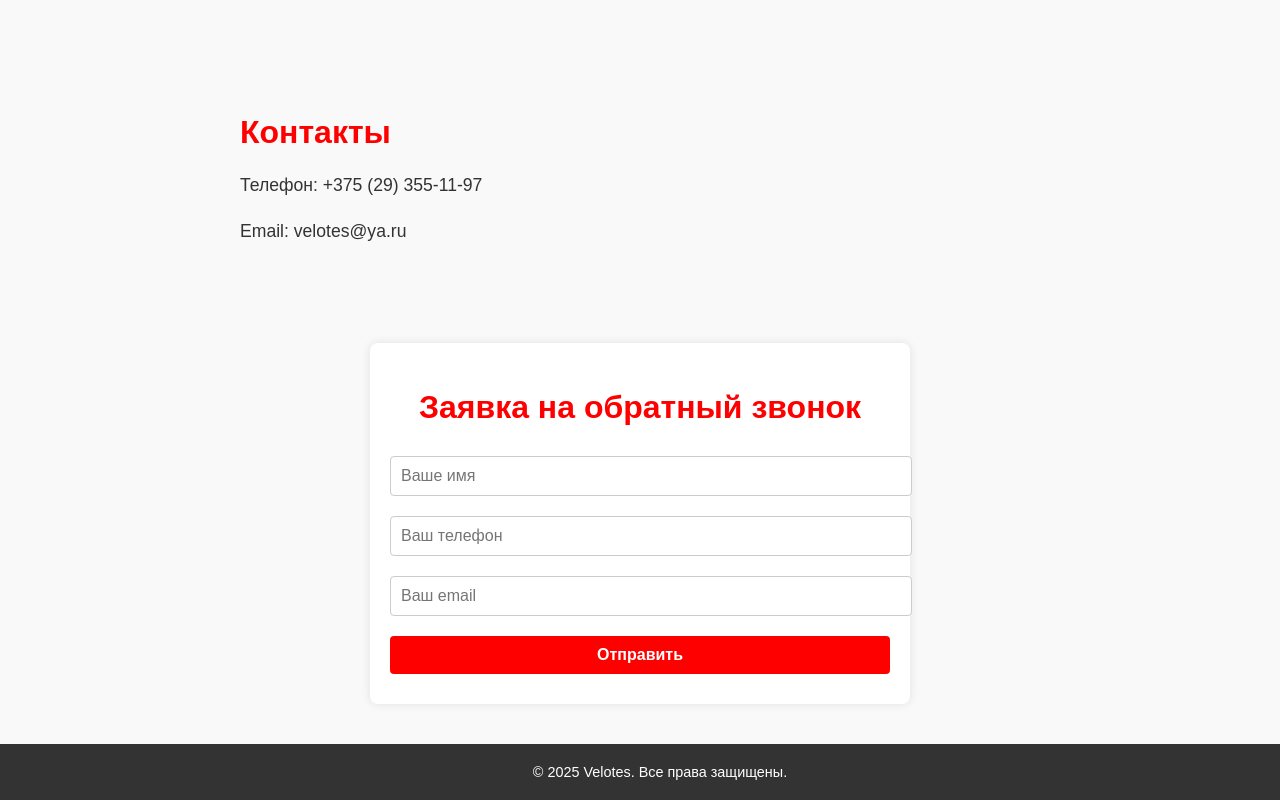
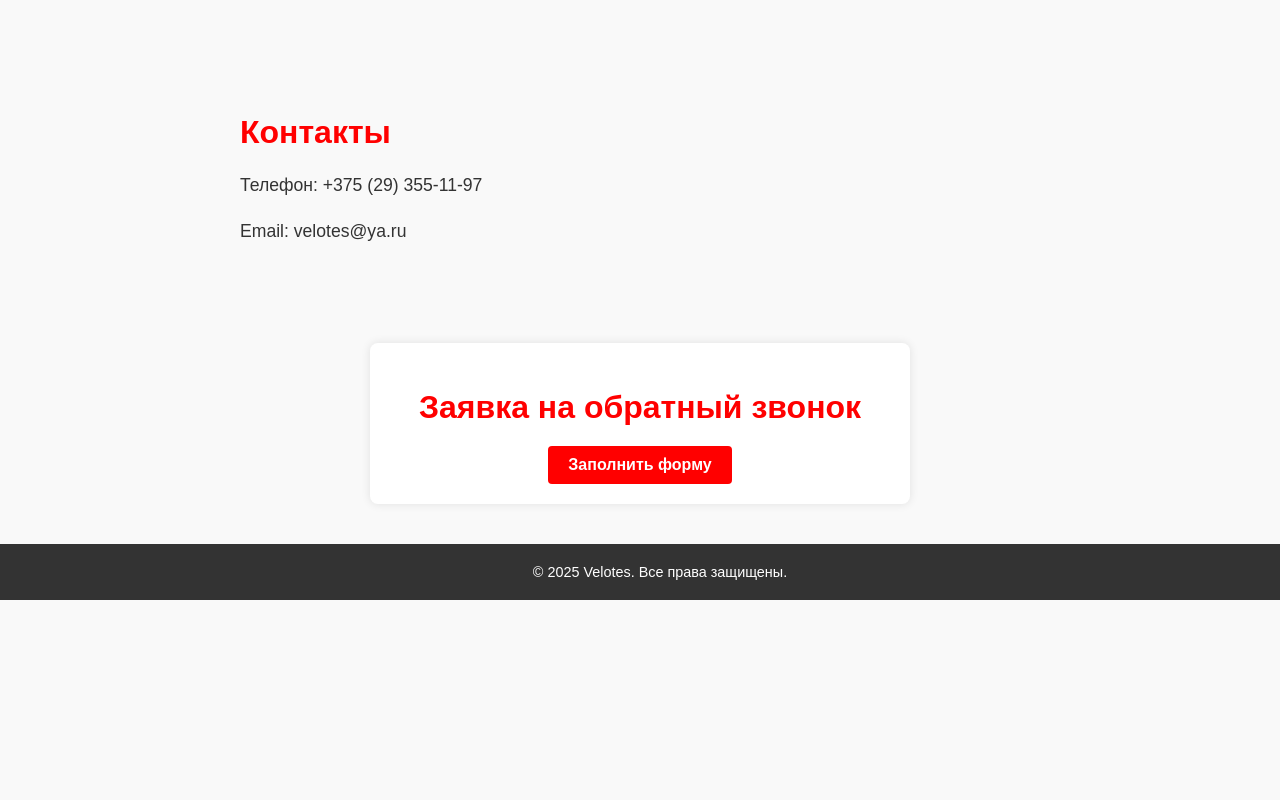
Before and after one commit to velotes-com/velotes-com.github.io, a plain HTML site: page index.html in a window 1280 px wide. Shown: the part 1122-1922 px from the top of the page. After the commit the page ends 1722 px from the top, so only its background shows below. Drawn offline with Linux system fonts and the light colour scheme.

Commit message:
Google форма обратной связи

```diff
--- a/index.html
+++ b/index.html
@@ -77,28 +77,23 @@
             border-radius: 8px;
             box-shadow: 0 0 10px rgba(0, 0, 0, 0.1);
             max-width: 500px;
+            text-align: center;
         }
         .callback-form h2 {
             color: #ff0000;
-            text-align: center;
             margin-bottom: 20px;
         }
-        .callback-form input, .callback-form button {
-            width: 100%;
-            padding: 10px;
-            margin: 10px 0;
-            border: 1px solid #ccc;
-            border-radius: 4px;
-            font-size: 1rem;
-        }
-        .callback-form button {
+        .form-link {
+            display: inline-block;
+            padding: 10px 20px;
             background-color: #ff0000;
             color: white;
-            border: none;
-            cursor: pointer;
+            text-decoration: none;
+            border-radius: 4px;
             font-weight: bold;
+            transition: background-color 0.3s ease;
         }
-        .callback-form button:hover {
+        .form-link:hover {
             background-color: #cc0000;
         }
         footer {
@@ -209,26 +204,12 @@
     </section>
     <section class="callback-form">
         <h2>Заявка на обратный звонок</h2>
-        <form id="callbackForm" action="https://formspree.io/f/xzzezyne" method="POST">
-            <input type="text" id="name" name="name" placeholder="Ваше имя" required>
-            <input type="tel" id="phone" name="phone" placeholder="Ваш телефон" required>
-            <input type="email" name="email" placeholder="Ваш email" required>
-            <input type="hidden" name="_subject" value="Новая заявка на обратный звонок">
-            <input type="hidden" name="_next" value="https://ваш_сайт/спасибо.html">
-            <button type="submit">Отправить</button>
-        </form>
+        <a href="https://forms.gle/ваша_ссылка" target="_blank" class="form-link">Заполнить форму</a>
     </section>
     <footer>
         <p>&copy; 2025 Velotes. Все права защищены.</p>
     </footer>
     <script>
-        document.getElementById('callbackForm').addEventListener('submit', function(event) {
-            event.preventDefault();
-            const name = document.getElementById('name').value;
-            const phone = document.getElementById('phone').value;
-            alert(`Спасибо, ${name}! Мы свяжемся с вами по номеру ${phone} в ближайшее время.`);
-        });
-
         document.querySelectorAll('.service-header').forEach(header => {
             header.addEventListener('click', () => {
                 const content = header.nextElementSibling;
```
